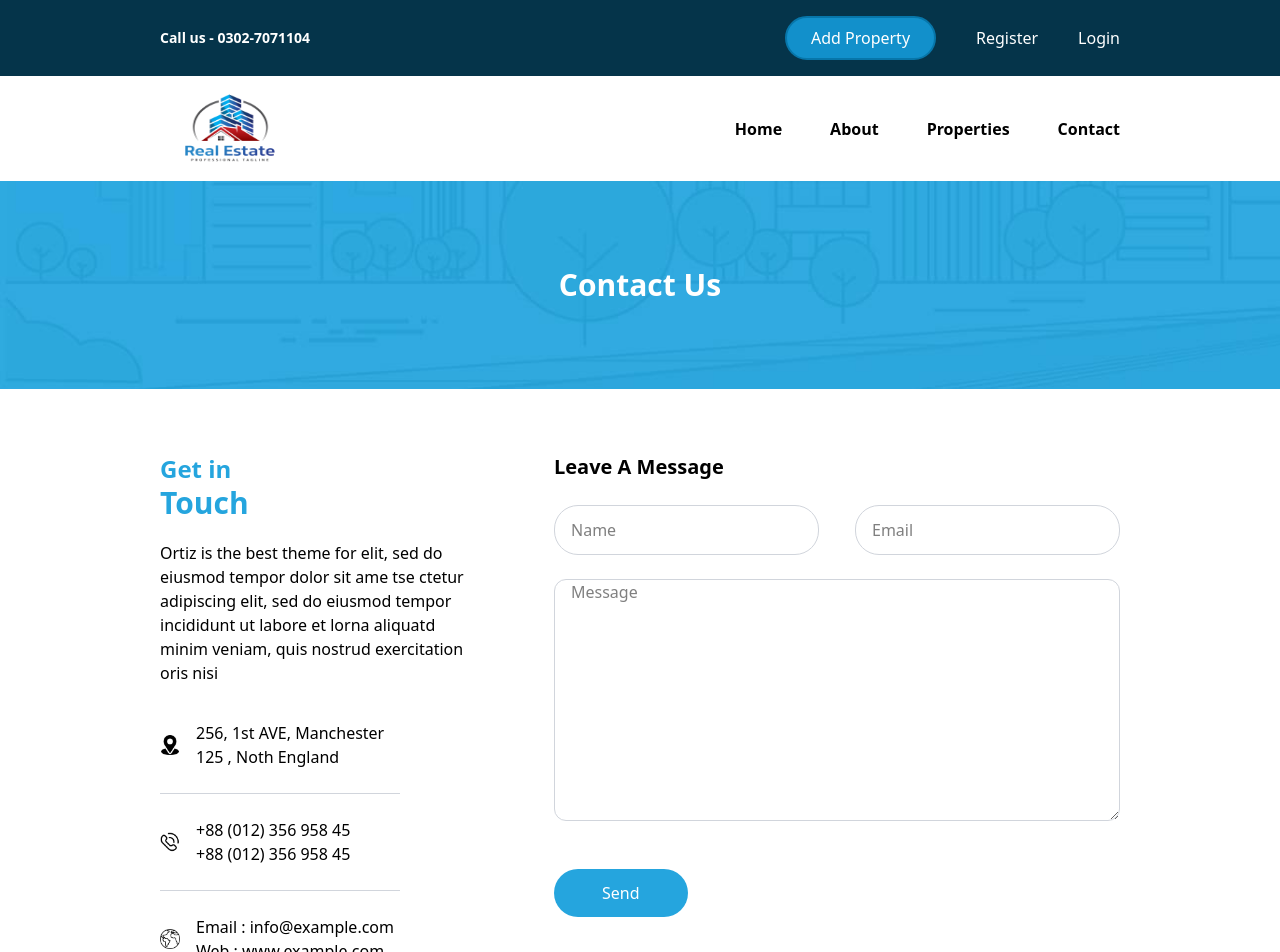
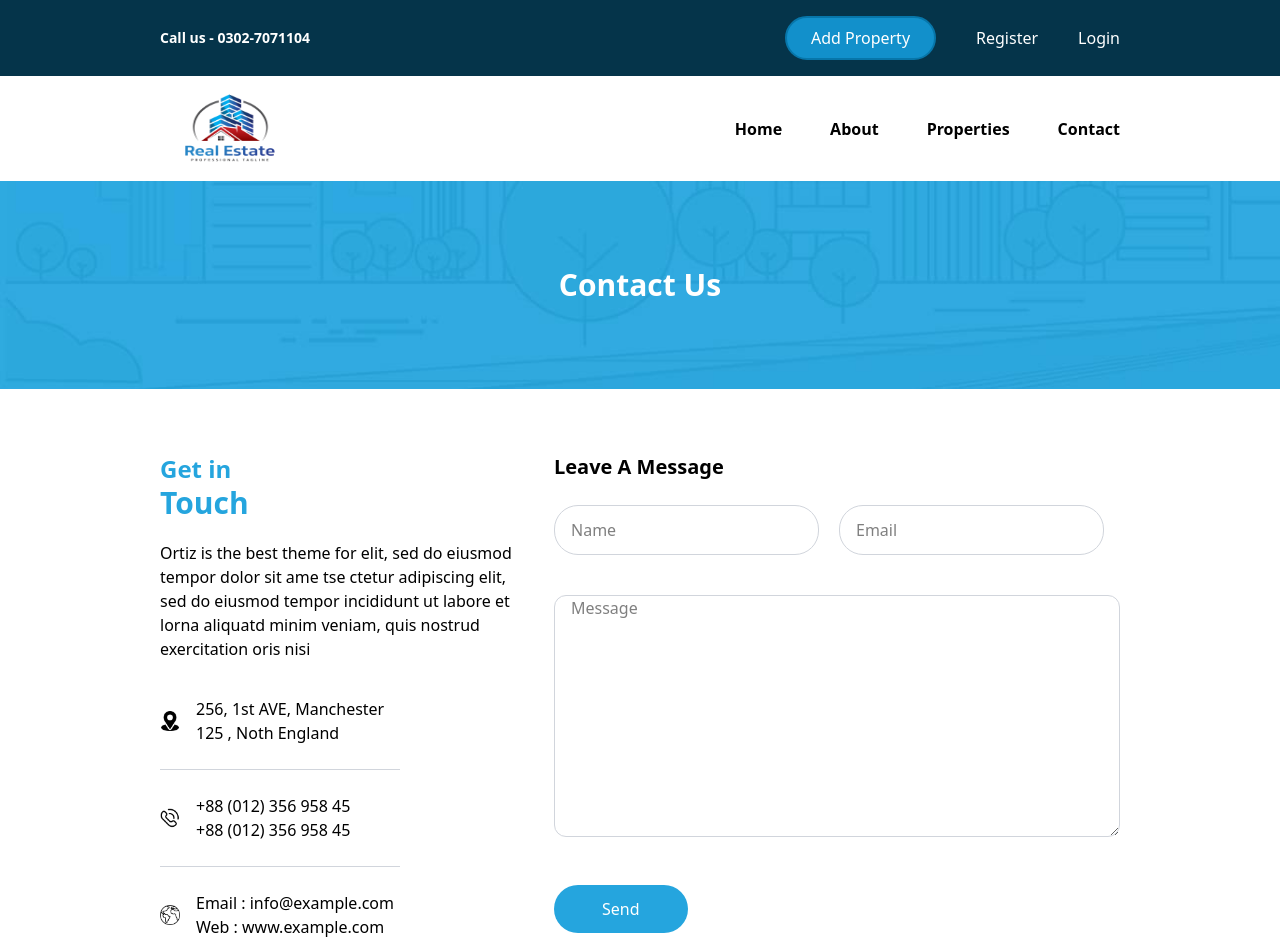
Before and after one commit to MalikAhsan123/real-estate-app, a React (Vite) app in the folder real-estate/: page /contact in a window 1280 px wide. Shown: the top 952 px of the page. Built offline with nearby package versions, Linux system fonts and the light colour scheme.

Commit message:
Update Contact.jsx

```diff
--- a/real-estate/src/modules/conatct/Contact.jsx
+++ b/real-estate/src/modules/conatct/Contact.jsx
@@ -9,11 +9,11 @@ const Contact = () => {
       <div className="contact-header flex justify-center h-52 items-center bg-cover" style={{ backgroundImage: `url(${contactImg})` }}>
         <h1 className='text-3xl text-white font-bold'>Contact Us</h1>
       </div>
-      <div className="contact-form flex px-40 py-16">
-        <div className="contact-element w-[50%] max-lg:w-[100%]">
+      <div className="contact-form flex px-40 py-16 max-xl:px-20 max-md:flex-col max-md:px-8">
+        <div className="contact-element mr-10 max-md:mr-0">
           <div className="contact-text">
             <h1 className="text-2xl font-semibold text-[rgb(37,165,222)]">Get in <div className='text-3xl font-semibold'>Touch</div></h1>
-            <p className="py-5 w-[80%]">Ortiz is the best theme for elit, sed do eiusmod tempor dolor sit ame tse ctetur adipiscing elit, sed do eiusmod tempor incididunt ut labore et lorna aliquatd minim veniam, quis nostrud exercitation oris nisi</p>
+            <p className="py-5 max-md:w-[70%]">Ortiz is the best theme for elit, sed do eiusmod tempor dolor sit ame tse ctetur adipiscing elit, sed do eiusmod tempor incididunt ut labore et lorna aliquatd minim veniam, quis nostrud exercitation oris nisi</p>
           </div>
           <div className="flex items-center mt-4">
             <div className="mr-4">
@@ -24,7 +24,7 @@ const Contact = () => {
               <p className="">125 , Noth England</p>
             </div>
           </div>
-          <hr className='w-60 text-gray-300 my-6'/>
+          <hr className='w-60 text-gray-300 my-6' />
           <div className="flex items-center my-4">
             <div className="mr-4">
               <img src={phoneImg} alt="Image Not Found" className="w-5" />
@@ -34,7 +34,7 @@ const Contact = () => {
               <p className="">+88 (012) 356 958 45</p>
             </div>
           </div>
-          <hr className='w-60 text-gray-300 my-6'/>
+          <hr className='w-60 text-gray-300 my-6' />
           <div className="flex items-center">
             <div className="mr-4">
               <img src={worldImg} alt="Image Not Found" className="w-5" />
@@ -45,11 +45,11 @@ const Contact = () => {
             </div>
           </div>
         </div>
-        <div className="contact-element flex flex-col text-black">
+        <div className="contact-element flex flex-col text-black max-lg:w-[40%] max-md:w-[100%] max-md:mt-10">
           <h1 className="text-xl font-bold">Leave A Message</h1>
-          <div className="flex justify-between my-6">
-            <input type="text" name="" id="user-name" placeholder='Name' className='border-1 border-gray-300 outline-none py-3 px-4 rounded-3xl' />
-            <input type="email" name="" id="user-email" placeholder='Email' className='border-1 border-gray-300 outline-none py-3 px-4 rounded-3xl' />
+          <div className="my-6">
+            <input type="text" name="" id="user-name" placeholder='Name' className='border-1 border-gray-300 outline-none py-3 px-4 rounded-3xl mr-5 mb-4 max-md:w-full' />
+            <input type="email" name="" id="user-email" placeholder='Email' className='border-1 border-gray-300 outline-none py-3 px-4 rounded-3xl max-md:w-full' />
           </div>
           <textarea name="" id="" cols="56" rows="10" className='border-1 border-gray-300 outline-none rounded-xl px-4' placeholder='Message'></textarea>
           <div className="my-12">
```
